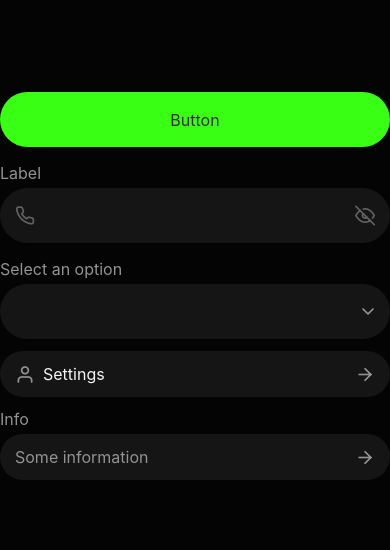
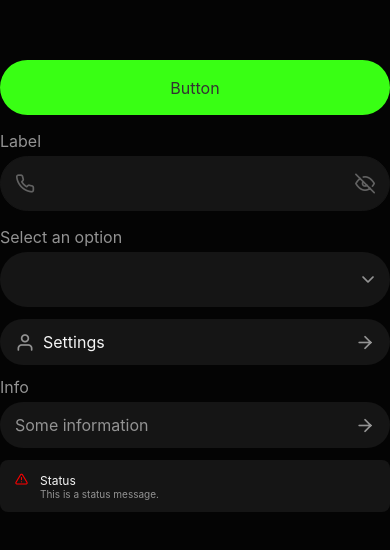
Before and after one commit to mr2726/new_wrapgo_app, a React Native app: screen / in a window 390 px wide. Shown: the part 136-686 px from the top of the page. Built offline with nearby package versions, Linux system fonts and the light colour scheme.

Commit message:
StatusBar.jsx Added

```diff
--- a/App.js
+++ b/App.js
@@ -5,6 +5,7 @@ import {Input_} from './src/components/ui/inputs';
 import {Selector_} from './src/components/ui/selectors';
 import {SettingsButton} from './src/components/ui/settingsButton';
 import {InfoInput_} from './src/components/ui/infoInputs';
+import {StatusBar_} from './src/components/ui/statusBar';
 import React from 'react';
 import {Feather} from '@expo/vector-icons';
 
@@ -34,6 +35,7 @@ export default function App() {
         <Selector_ options={selectorOptions} value={selectedOption} onValueChange={setSelectedOption} label="Select an option" />
         <SettingsButton title="Settings" onPress={() => alert('Settings pressed!')} icon="user" />
         <InfoInput_ label="Info" value="Some information" onPress={() => alert('Info pressed!')}/>
+        <StatusBar_ title="Status" description="This is a status message." icon="alert-triangle" color="#ff0000" />
       </View>
       <StatusBar style="auto" />
     </View>
--- /dev/null
+++ b/src/components/ui/statusBar.jsx
@@ -0,0 +1,23 @@
+import {View, Text, Pressable} from 'react-native';
+import React from 'react';
+import {Feather} from '@expo/vector-icons';
+
+
+export const StatusBar_ = ({style, title, description, icon, color, onPress}) => {
+    return (
+        <View style={{width: '100%', backgroundColor: '#151515', paddingHorizontal: 15, height: 52, borderRadius: 8, display: 'flex', flexDirection: 'row', alignItems: 'center', gap: 12, ...style}}>
+            <View style={{display: 'flex', flexDirection: 'row', gap: 12}}>
+                <Feather name={icon || "info"} size={13} color={color || "#939393"} />
+                <View>
+                    <Text style={{color: '#F5F5F5', fontSize: 12}}>{title}</Text>
+                    <Text style={{color: '#939393', fontSize: 10}}>{description}</Text>
+                </View>
+            </View>
+            {onPress ? (
+                <Pressable style={{marginLeft: 'auto', padding: 8, borderRadius: 8, backgroundColor: '#151515'}} onPress={onPress}>
+                    <Feather name="x" size={16} color="#939393" />
+                </Pressable>
+            ) : null}
+        </View>
+    );
+}
```
Also changed, not shown: 1 other file (tests, documents, lock files or other folders).
